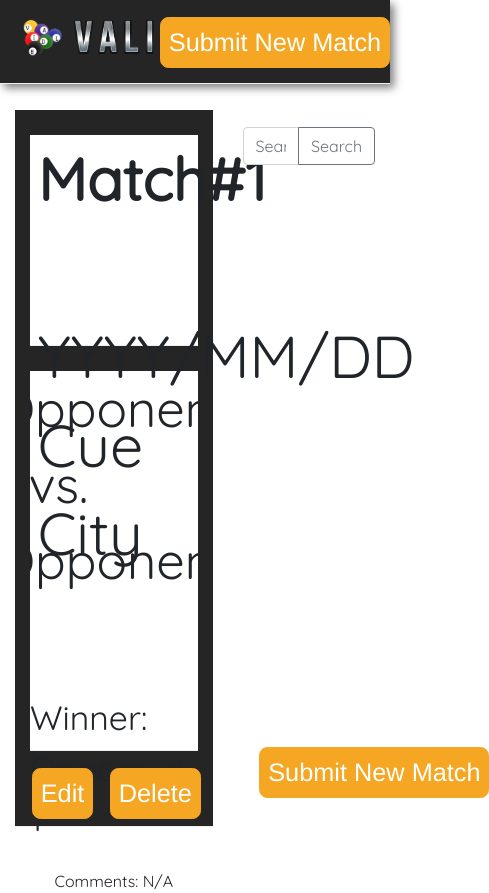
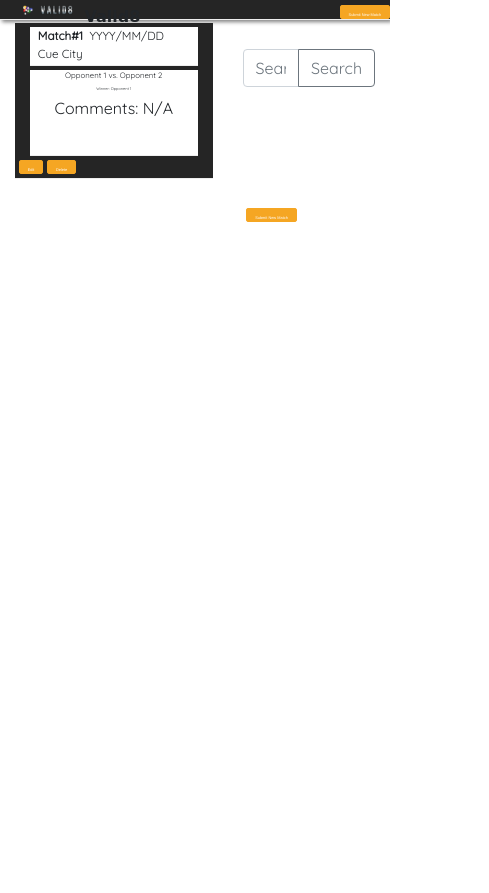
Before and after one commit to qhen143/MatchHistory, a React (Create React App) app: page / in a window 390 px wide. Shown: the whole page, 489 px wide, since content can reach past the window. After the commit the page ends 844 px from the top, so only its background shows below. Built offline with nearby package versions, Linux system fonts and the light colour scheme; no server answers; the HTML template or start-up script is replaced by a standard one.

Commit message:
Testing Responsive UI

```diff
--- a/src/App.tsx
+++ b/src/App.tsx
@@ -46,9 +46,9 @@ class App extends React.Component<{}, IState> {
 		<div>
 			<div className="header-wrapper">
 				<div className="container header">
-					<img className = "header-img" src={Valid8Logo} height='40'/>
+					<img className = "header-img" src={Valid8Logo}/>
 					{/* Credits to cooltext.com for image generated title */}
-					<img className = "header-img" src={TitleIMG} height='40'/>
+					<img className = "header-img" src={TitleIMG}/>
 					&nbsp; Valid8 &nbsp;
 					<div className="btn btn-primary btn-action btn-add" onClick={this.onOpenModal}>Submit New Match</div>
 				</div>
--- a/src/index.css
+++ b/src/index.css
@@ -10,13 +10,13 @@ body{
   background-color: #252525;
   border-bottom: 1px solid #eeeeee;
   width: 100%;
-  height: 10vh;
-  box-shadow: 0.5vh 0.5vh 1vh grey;
+  height: 5vw;
+  box-shadow: 0.5vw 0.5vw 1vw grey;
 }
 
 .header-img {
   padding-left: 2vw;
-
+  height:  2.5vw;
 }
 
 .header {
@@ -26,27 +26,26 @@ body{
   font-family: "Comic Sans MS", cursive, sans-serif;
   font-weight: bold;
   position: relative;
-  padding-top: 2vh;
+  padding-top: 1.25vw;
 }
 
 /* Selected Match */
 .match-wrapper {
-  padding-top:3vh;
-  height: 85vh;
+  padding-top:1vw;
   background-color: #252525;
-  margin-top: 3vh;
+  margin-top: 1vw;
   border-bottom: 1px solid #eeeeee;
 }
 
 .match-header-wrapper {
-  height:25vh;
+  height:10vw;
   background-color: #ffffff;
   border-bottom: 1px solid #eeeeee;
 
 }
 
 .match-detail-wrapper {
-  height: 45vh;
+  height: 22vw;
   background-color: #ffffff;
   border-bottom: 1px solid #eeeeee;
 
@@ -57,12 +56,12 @@ body{
   align-items: left;
   justify-content: left;
   font-weight: normal;
-  font-size: 7vh;
+  font-size: 3vw;
   padding-left: 2vw;
 }
 
 .match-body {
-  margin-top: 3vh;
+  margin-top: 1vw;
   display: flex;
   align-items: center;
   justify-content: center;
@@ -70,21 +69,21 @@ body{
 }
 
 .match-title {
-  margin-top: 3vh;
+  margin-top: 1vw;
   display: flex;
   align-items: center;
   justify-content: center;
   overflow: hidden;
-  font-size: 6vh;
+  font-size: 2vw;
 }
 
 .match-subtitle {
-  margin-top: 2vh;
+  margin-top: 1vw;
   display: flex;
   align-items: center;
   justify-content: center;
   overflow: hidden;
-  font-size: 4vh;
+  font-size: 1vw;
 }
 
 .match-body img {
@@ -97,7 +96,7 @@ body{
   align-items: left;
   justify-content: left;
   font-weight: normal;
-  font-size: 3vh;
+  font-size: 1vw;
   margin-top: 0px;
 }
 
@@ -106,18 +105,19 @@ body{
   align-items: left;
   justify-content: left;
   font-weight: normal;
-  font-size: 3vh;
-  margin-top: 2vh;
+  font-size: 1vw;
+  margin-top: 1vw;
+  margin-bottom: 1vw;
 }
 
 .btn-action{
   font-family: Helvetica;
   background-color:#f5a623;
   border-color: #f5a623;
-  height:6vh;
-  margin-left: 2vh;
-  font-size:3vh;
-  border-radius: 1vh;
+  height:2.5vw;
+  margin-left: 1vw;
+  font-size:1vw;
+  border-radius: 0.5vw;
   padding-left: 2vw;
   padding-right: 2vw;
 }
@@ -134,14 +134,13 @@ body{
 
 /* Match List */
 .match-list-wrapper {
-  padding-top:2vh;
-  height: 85vh;
+  padding-top:1vw;
   margin-top: 3vh;
 }
 
 .match-list-table {
-  margin-top: 2vh;
-  height: 65vh;
+  margin-top: 1vw;
+  height: 29vw;
   overflow-y: scroll;
   cursor: pointer;
 }
```
